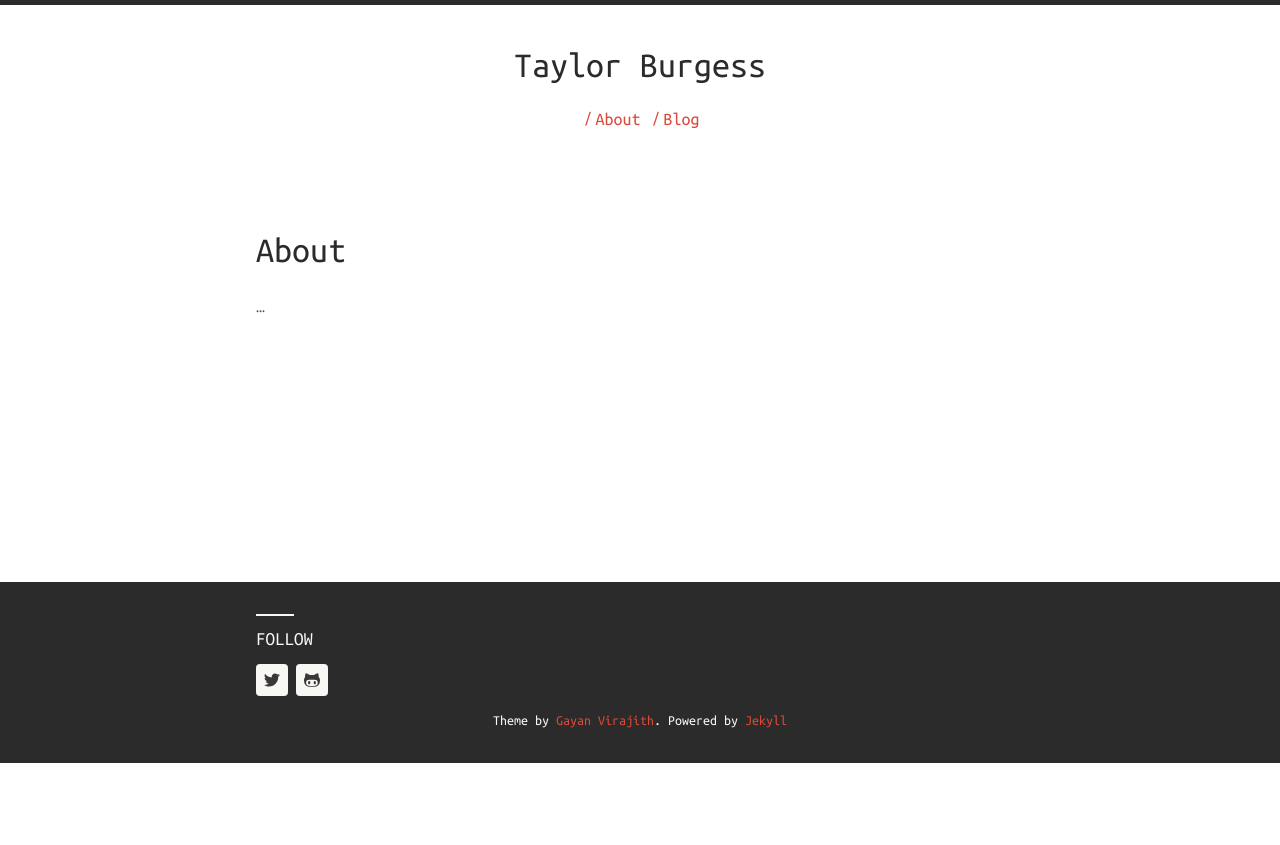
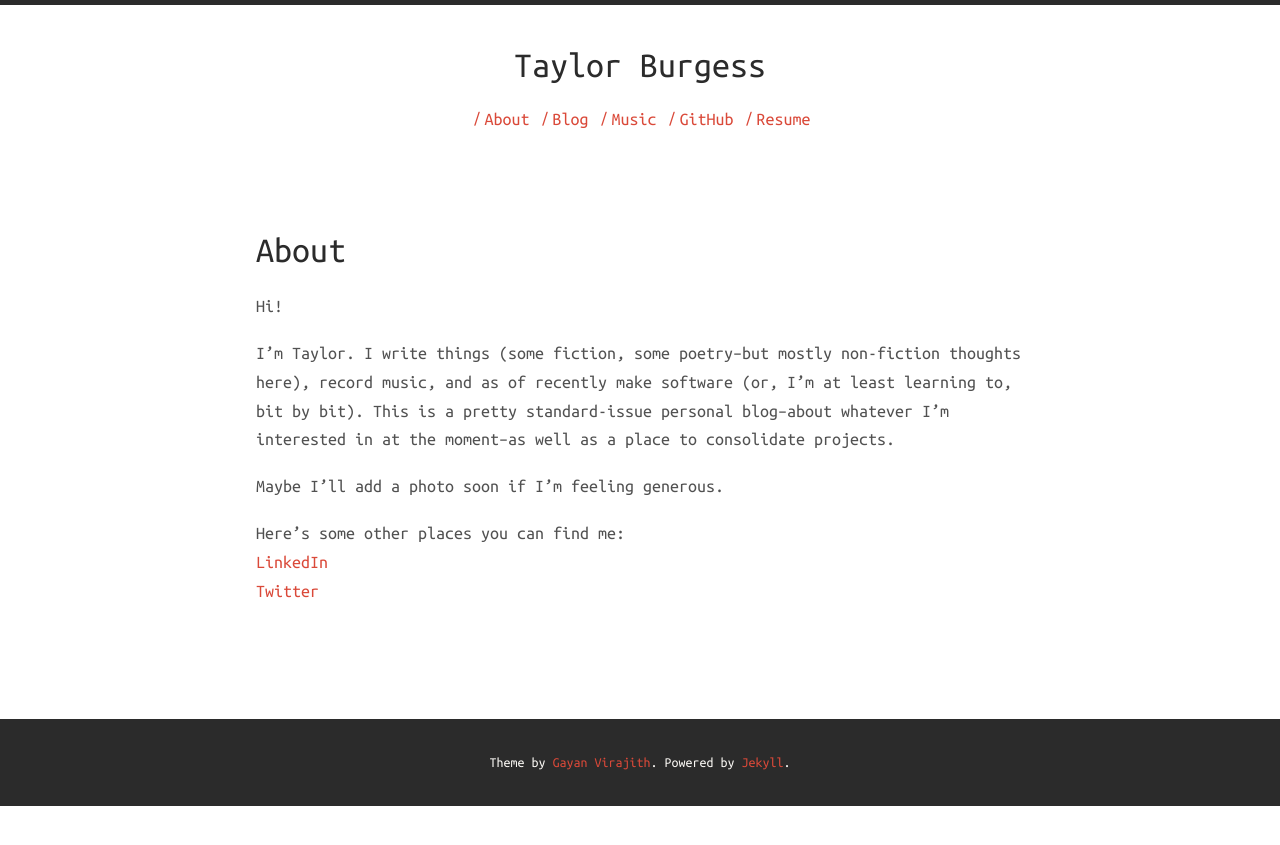
Before and after one commit to tayloraburgess/tayloraburgess.github.io, a Jekyll site: the page built from about.md, in a window 1280 px wide. Shown: the top 845 px of the page. Built offline with Jekyll 4.4.1, drawn with Linux system fonts in a browser that asks for light colours; nearby versions of some CDN libraries.

Commit message:
Change various pieces of site structure
- Eliminate social links in footer
- Add tags to bottom of posts
- Change "About" page
- Add header links to Music, GitHub, Resume

```diff
--- a/_config.yml
+++ b/_config.yml
@@ -4,10 +4,10 @@
  # baseurl: /harmony
 
 # Site live URL
-url: http://tayloraburgess.github.io
+#url: http://tayloraburgess.github.io
 
 # Localhost
-# url: http://127.0.0.1:4000
+url: http://127.0.0.1:4000
 
 # Harmony theme configuration. Please change accordingly.
 harmony:
--- a/_includes/footer.html
+++ b/_includes/footer.html
@@ -1,4 +1,4 @@
 {% if site.harmony.show_disclaimer %}
 	Theme by <a href="http://gayan.me" target="_blank">Gayan Virajith</a>.
 {% endif %}
-Powered by <a href="http://jekyllrb.com" target="_blank">Jekyll</a>
+Powered by <a href="http://jekyllrb.com" target="_blank">Jekyll</a>.
--- a/_includes/header-links.html
+++ b/_includes/header-links.html
@@ -5,4 +5,13 @@
 	<li>
 		<a href="{{ '/blog' | prepend: site.baseurl | prepend: site.url }}">Blog</a><span>/</span>
 	</li>
+	<li>
+		<a href="https://presssounds.bandcamp.com/">Music</a><span>/</span>
+	</li>
+	<li>
+		<a href="https://github.com/tayloraburgess">GitHub</a><span>/</span>
+	</li>
+	<li>
+		<a href="/burgessResume.pdf">Resume</a><span>/</span>
+	</li>
 </ul>
--- a/_layouts/default.html
+++ b/_layouts/default.html
@@ -34,9 +34,6 @@
         {{ content }}
         <footer class="main-footer">
             <div class="wc-container">
-                <div class="column two">
-                    {% include social.html %}
-                </div>
             </div>
             <p class="wc-container disclaimer">
                 {% include footer.html %}
--- a/about.md
+++ b/about.md
@@ -4,4 +4,12 @@ title: About
 permalink: /about/
 ---
 
-…
+Hi!
+
+I'm Taylor. I write things (some fiction, some poetry--but mostly non-fiction thoughts here), record music, and as of recently make software (or, I'm at least learning to, bit by bit). This is a pretty standard-issue personal blog--about whatever I'm interested in at the moment--as well as a place to consolidate projects.
+
+Maybe I'll add a photo soon if I'm feeling generous.
+
+Here's some other places you can find me:
+[LinkedIn](https://www.linkedin.com/in/tayloraburgess)
+[Twitter](https://twitter.com/tayloraburgess)
```
Also changed, not shown: _layouts/post.html (+1 -15 lines), 1 other file.
